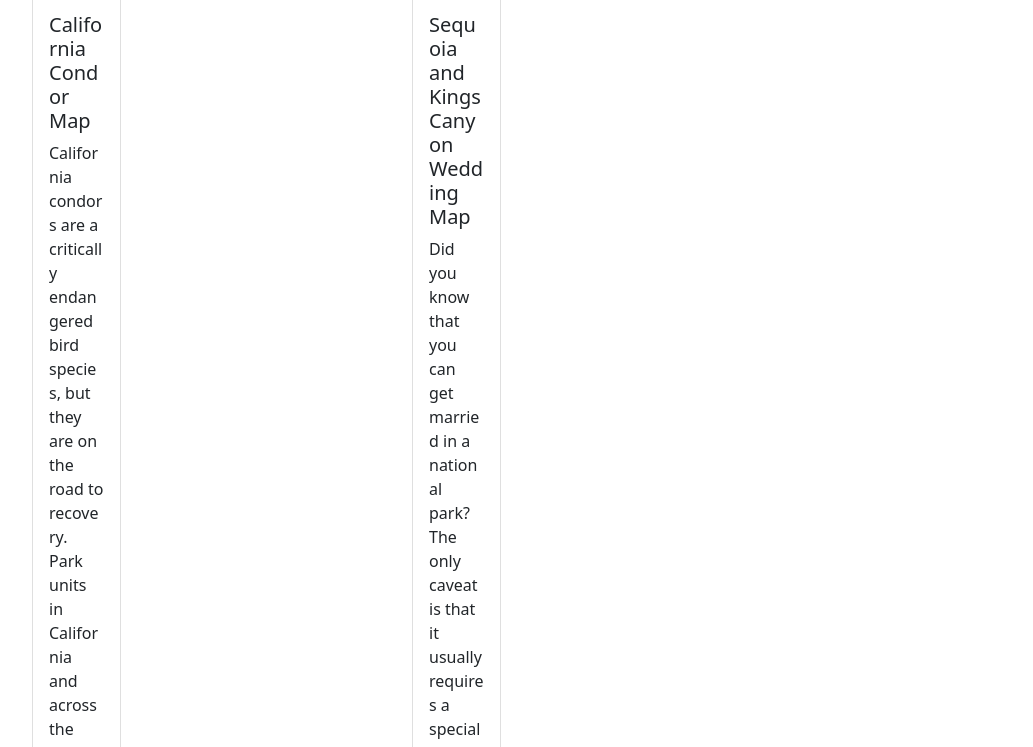
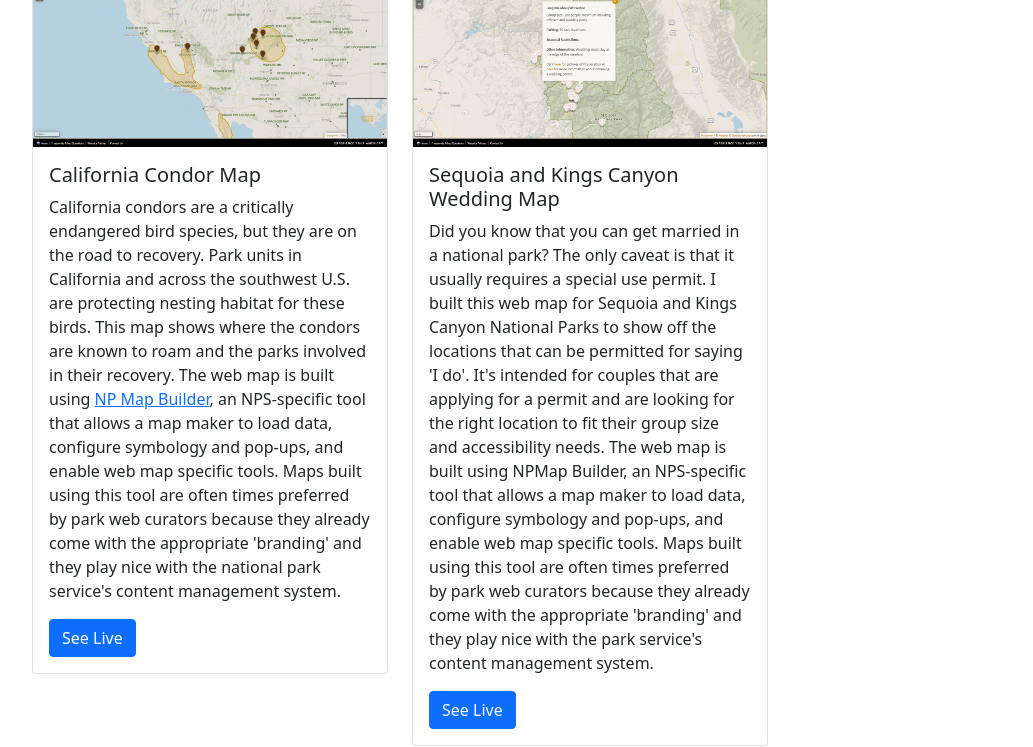
Before and after one commit to joshua-flickinger/portfolio, a plain HTML site: page index.html in a window 1280 px wide. Shown: the part 379-1126 px from the top of the page, without its empty margins (50-1083 px from the left). Drawn offline with nearby package versions, Linux system fonts and the light colour scheme.

Commit message:
Update index.html

```diff
--- a/index.html
+++ b/index.html
@@ -28,7 +28,7 @@
             <h2><span>Web Maps</span></h2>
             <div class="row row-cols-1 row-cols-md-3 g-4">
                 <div class="col">
-                <div class="card" style="width: 25%;">
+                <div class="card">
                     <img src="./images/condormap.png" class="card-img-top" alt="A screenshot of the condor web map, showing condor range in the southwest United States">
                     <div class="card-body">
                         <h5 class="card-title">California Condor Map</h5>
@@ -38,7 +38,7 @@
                 </div>
                 </div>
                 <div class="col">
-                <div class="card" style="width: 25%;">
+                <div class="card">
                     <img src="./images/weddingmap.png" class="card-img-top" alt="A screenshot of the wedding web map, showing possible wedding locations in Sequoia and Kings Canyon National Parks">
                     <div class="card-body">
                         <h5 class="card-title">Sequoia and Kings Canyon Wedding Map</h5>
```
